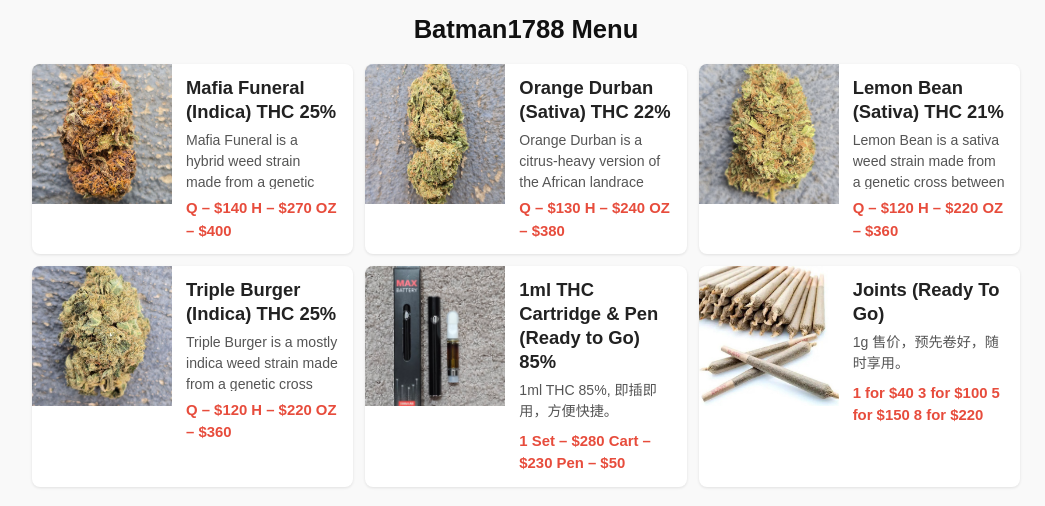
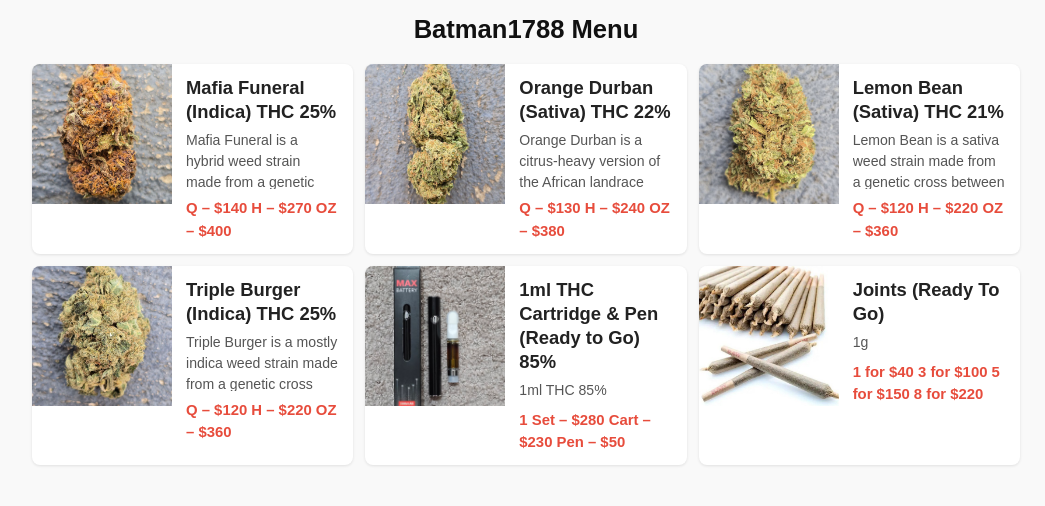
Before and after one commit to ha05di/batman1788Menu, a plain HTML site: page index.html in a window 1280 px wide. Shown: the whole page, without its empty margins (114-1159 px from the left). Drawn offline with Linux system fonts and the light colour scheme.

Commit message:
Update index.html

```diff
--- a/index.html
+++ b/index.html
@@ -174,7 +174,7 @@
       <div class="info">
         <div class="title">1ml THC Cartridge & Pen (Ready to Go) 85%</div>
         <div class="desc">
-          1ml THC 85%, 即插即用，方便快捷。
+          1ml THC 85%
         </div>
         <div class="price">1 Set – $280   Cart – $230   Pen – $50</div>
       </div>
@@ -187,7 +187,7 @@
       <div class="info">
         <div class="title">Joints (Ready To Go)</div>
         <div class="desc">
-          1g 售价，预先卷好，随时享用。
+          1g
         </div>
         <div class="price">1 for $40   3 for $100   5 for $150   8 for $220</div>
       </div>
```
